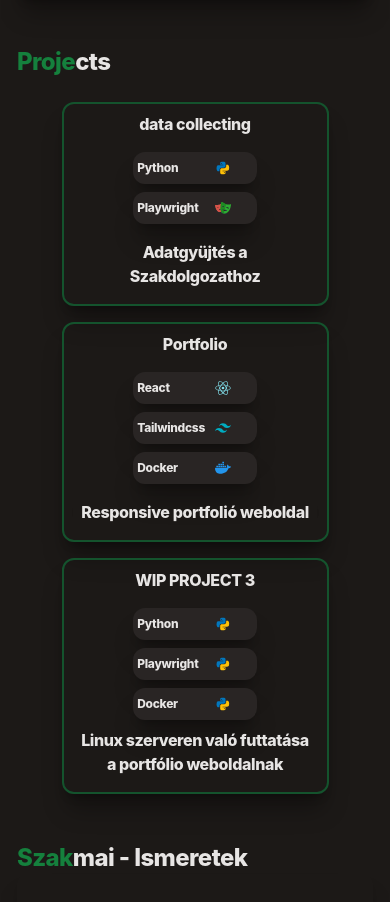
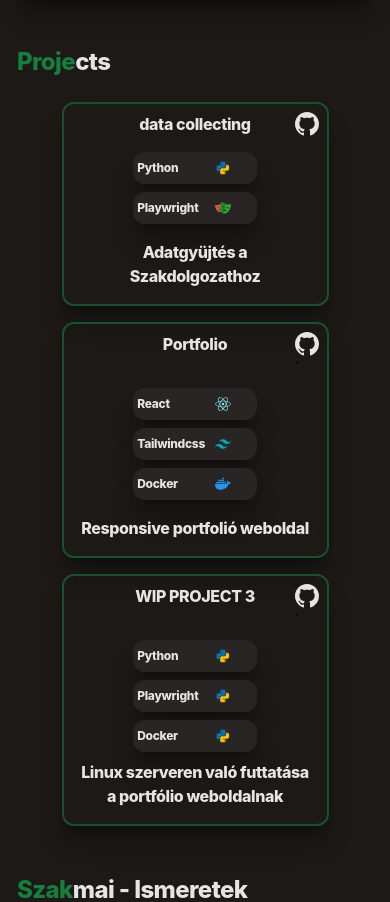
Before and after one commit to CsabaAndi/csabaandi.github.io, a React (Create React App) app: page / in a window 390 px wide. Shown: the part 1886-2788 px from the top of the page. Built offline with nearby package versions, Linux system fonts and the light colour scheme.

Commit message:
[Refactor] Added new type to socialicons for githubicon prop with link variable | Added the proper links for all icons

```diff
--- a/src/components/About/Projects.tsx
+++ b/src/components/About/Projects.tsx
@@ -1,4 +1,5 @@
 import * as Icons from "../Icons/ProjectIcons"
+import {GithubIcon} from '../Icons/SocialIcons'
 
 
 {/** @todo: fix icons **/}
@@ -29,7 +30,16 @@ function Projects() {
             <div className='grid col-span-6 col-start-2 gap-4 sm:gap-2 md:gap-4 lg:gap-6 col-start-2 sm:auto-cols-fr sm:grid-flow-col'>
               {/** @todo: **/}
               <div className='flex flex-col space-y-2 p-2 pb-4 rounded-xl border-2 sm:border-none border-green-900 sm:bg-stone-800 shadow-xl shadow-black/30 sm:p-6 md:p-4 lg:p-4'>
-                <h3 className='text-md text-center mb-2 font-extrabold tracking-tight text-stone-200 sm:text-lg'>data collecting</h3>
+
+                <div className='grid grid-cols-6'>
+                  <div className='grid col-start-2 col-span-4 justify-center'>
+                    <h3 className='text-md text-center mb-2 font-extrabold tracking-tight text-stone-200 sm:text-lg'>data collecting</h3>
+                  </div>
+
+                  <div className='grid mt-0 sm:mr-0 col-start-6 self-start place-self-end border-none border-green-900'>
+                        <GithubIcon size_min={24} size_standard={24} link="https://github.com/CsabaAndi/data-collecting"></GithubIcon>
+                  </div>
+                </div>
 
                 {/** @todo: whole block shenanigans */}
                 <div className='grid grid-cols-4 sm:grid-cols-6 md:grid-cols-8 lg:grid-cols-10'>
@@ -61,7 +71,18 @@ function Projects() {
               </div>
 
               <div className='flex flex-col space-y-2 p-2 pb-4 rounded-xl border-2 sm:border-none border-green-900 sm:bg-stone-800 shadow-xl shadow-black/30 sm:p-6 md:p-4 lg:p-4'>
-                <h3 className='text-md text-center mb-2 font-extrabold tracking-tight text-stone-200 sm:text-lg'>Portfolio</h3>
+
+                <div className='grid grid-cols-6'>
+                  <div className='grid col-start-2 col-span-4 justify-center'>
+                    <h3 className='text-md text-center mb-2 font-extrabold tracking-tight text-stone-200 sm:text-lg'>Portfolio</h3>
+                  </div>
+
+                  <div className='grid col-start-6 self-start place-self-end border-none border-green-900'>
+                        <GithubIcon size_min={24} size_standard={24} link="https://github.com/CsabaAndi/csabaandi.github.io"></GithubIcon>`
+                  </div>
+                </div>
+
+
                 {/** @todo: whole block shenanigans */}
                 <div className='grid grid-cols-4 sm:grid-cols-6 md:grid-cols-8 lg:grid-cols-10'>
                   <div className='grid grid-cols-2 col-span-2 col-start-2 sm:col-start-1 sm:col-span-6 md:col-start-1 md:col-span-8 lg:col-start-2 lg:col-span-8
@@ -104,7 +125,18 @@ function Projects() {
               </div>
 
               <div className='flex flex-col space-y-2 p-2 pb-4 rounded-xl border-2 sm:border-none border-green-900 sm:bg-stone-800 shadow-xl shadow-black/30 sm:p-6 md:p-4 lg:p-4'>
-                <h3 className='text-md text-center mb-2 font-extrabold tracking-tight text-stone-200 sm:text-lg'>WIP PROJECT 3</h3>
+
+                <div className='grid grid-cols-6'>
+                  <div className='grid col-start-2 col-span-4 justify-center'>
+                    <h3 className='text-md text-center mb-2 font-extrabold tracking-tight text-stone-200 sm:text-lg'>WIP PROJECT 3</h3>
+                  </div>
+
+                  <div className='grid col-start-6 self-start place-self-end border-none border-green-900'>
+                        <GithubIcon size_min={24} size_standard={24} link=""></GithubIcon>`
+                  </div>
+                </div>
+
+
                 <PartBlockWithIcon name="Python"></PartBlockWithIcon>
                 <PartBlockWithIcon name="Playwright"></PartBlockWithIcon>
                 <PartBlockWithIcon name="Docker"></PartBlockWithIcon>
@@ -117,7 +149,18 @@ function Projects() {
 
 
               <div className='flex flex-col hidden space-y-2 p-2 pb-4 rounded-xl border-2 sm:border-none border-green-900 sm:bg-stone-800 shadow-xl shadow-black/30 sm:p-6 md:p-4 lg:p-4'>
-                <h3 className='text-md text-center mb-2 font-extrabold tracking-tight text-stone-200 sm:text-lg'>LOREM</h3>
+
+                <div className='grid grid-cols-6'>
+                  <div className='grid col-start-2 col-span-4 justify-center'>
+                    <h3 className='text-md text-center mb-2 font-extrabold tracking-tight text-stone-200 sm:text-lg'>LOREM</h3>
+                  </div>
+
+                  <div className='grid col-start-6 justify-end border-none border-green-900'>
+                        <GithubIcon size_min={24} size_standard={32} link=""></GithubIcon>`
+                  </div>
+                </div>
+
+
                 {/** @todo: whole block shenanigans */}
                 <div className='grid grid-cols-4 sm:grid-cols-6 md:grid-cols-8 lg:grid-cols-10'>
                   <div className='grid grid-cols-2 col-span-2 col-start-2 sm:col-start-1 sm:col-span-6 md:col-start-1 md:col-span-8 lg:col-start-2 lg:col-span-8
--- a/src/components/About/Thesis.tsx
+++ b/src/components/About/Thesis.tsx
@@ -33,7 +33,7 @@ function Thesis() {
 
                             </h3>
                             <div className='p-1 ml-2 lg:ml-16 md:ml-10 sm:ml-2 sm:pr-1 md:p-1 border-none border-green-900'>
-                                <GithubIcon size_min={24} size_standard={32}></GithubIcon>`
+                                <GithubIcon size_min={24} size_standard={32} link='https://github.com/CsabaAndi/Szakdolgozat-Thesis'></GithubIcon>`
                             </div>
 
                         </div>
--- a/src/components/Footer/Footer.tsx
+++ b/src/components/Footer/Footer.tsx
@@ -10,7 +10,7 @@ function Footer(){
           <footer className='flex flex-col w-full items-center justify-between gap-y-2 bg-stone-800 py-2 sm:p-4 sm:flex-row'>
           <p id="footer_p_copyright" className='text-sm font-semibold text-stone-300'>© 2023 Csaba Andi</p>
           <div id="footer_icons" className='flex gap-x-2 sm:gap-x-4 text-stone-200'>
-            <GithubIcon size_min={20} size_standard={20}></GithubIcon>
+            <GithubIcon size_min={20} size_standard={20} link="https://github.com/CsabaAndi"></GithubIcon>
             <LinkedinIcon size_min={20} size_standard={20}></LinkedinIcon>
             {/** @todo: better implementation pls **/}
           </div>
--- a/src/components/Header/Header.tsx
+++ b/src/components/Header/Header.tsx
@@ -33,7 +33,7 @@ function Header() {
                 </button>
             </div>
             <div id="header_icons" className='flex gap-x-2 sm:gap-x-3'>
-                <GithubIcon size_min={16} size_standard={32}></GithubIcon>
+                <GithubIcon size_min={16} size_standard={32} link='https://github.com/CsabaAndi'></GithubIcon>
                 <LinkedinIcon size_min={16} size_standard={32}></LinkedinIcon>
             </div>
         </div>
--- a/src/components/Icons/SocialIcons.tsx
+++ b/src/components/Icons/SocialIcons.tsx
@@ -2,12 +2,17 @@ type icon = {
     size_min: number;
     size_standard: number;
 }
+type giticon = {
+    size_min: number;
+    size_standard: number;
+    link: string;
+}
 
-function GithubIcon(props: icon) {
+function GithubIcon(props: giticon) {
     return (
         <div>
             <div className='flex gap-x-2 sm:gap-x-3 text-stone-200 sm:hidden'>
-                    <a href="https://github.com"target="_blank" rel="noopener noreferrer" title="Github">
+                    <a href={props.link} target="_blank" rel="noopener noreferrer" title="Github">
                         <svg xmlns="http://www.w3.org/2000/svg" width={props.size_min} height={props.size_min} fill="currentColor" className="bi bi-github" viewBox="0 0 16 16"> <path d="M8 0C3.58 0 0 3.58 0 8c0 3.54 2.29 6.53 5.47 7.59.4.07.55-.17.55-.38 0-.19-.01-.82-.01-1.49-2.01.37-2.53-.49-2.69-.94-.09-.23-.48-.94-.82-1.13-.28-.15-.68-.52-.01-.53.63-.01 1.08.58 1.23.82.72 1.21 1.87.87 2.33.66.07-.52.28-.87.51-1.07-1.78-.2-3.64-.89-3.64-3.95 0-.87.31-1.59.82-2.15-.08-.2-.36-1.02.08-2.12 0 0 .67-.21 2.2.82.64-.18 1.32-.27 2-.27.68 0 1.36.09 2 .27 1.53-1.04 2.2-.82 2.2-.82.44 1.1.16 1.92.08 2.12.51.56.82 1.27.82 2.15 0 3.07-1.87 3.75-3.65 3.95.29.25.54.73.54 1.48 0 1.07-.01 1.93-.01 2.2 0 .21.15.46.55.38A8.012 8.012 0 0 0 16 8c0-4.42-3.58-8-8-8z"/> </svg>
                     </a>
             </div>
```
